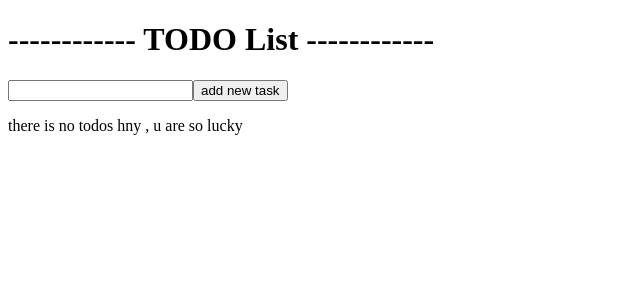
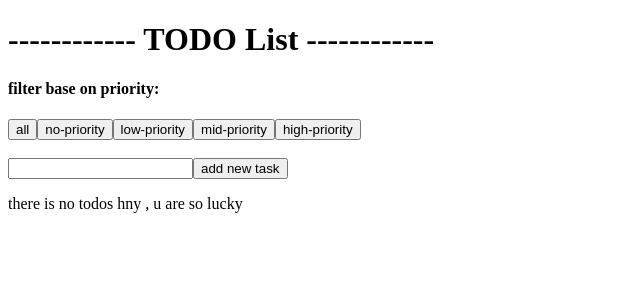
Before and after one commit to marzzy/my-redux-examples, a React (Create React App) app in the folder todo/: page / in a window 1280 px wide. Shown: the top 300 px of the page, without its empty margins (0-640 px from the left). Built offline with nearby package versions, Linux system fonts and the light colour scheme.

Commit message:
feat(visibilytyFilter): Add visibility filter and make it work

```diff
--- a/todo/src/App.js
+++ b/todo/src/App.js
@@ -1,6 +1,7 @@
 import React from 'react';
 import TodoList from './components/TodoList';
 import AddTodo from './components/AddTodo';
+import VisibilityFilter from './components/Filtertodos';
 
 function App() {
   return (
@@ -8,6 +9,7 @@ function App() {
       <h1>
         ------------ TODO List ------------
       </h1>
+      <VisibilityFilter />
       <AddTodo />
       <TodoList />
     </div>
--- /dev/null
+++ b/todo/src/components/Filtertodos.js
@@ -0,0 +1,32 @@
+import React from 'react';
+import { connect } from 'react-redux';
+import { SetVisibilityFilter } from '../redux/actions';
+
+class VisibilityFilter extends React.Component {
+  constructor(props){
+    super(props);
+    this.handleClick = this.handleClick.bind(this);
+  }
+  handleClick(event) {
+    this.props.SetVisibilityFilter(event.target.innerText);
+  }
+  render(){
+    return(
+      <div>
+        <h4>filter base on priority: </h4>
+        <button onClick={this.handleClick} >all</button>
+        <button onClick={this.handleClick} >no-priority</button>
+        <button onClick={this.handleClick} >low-priority</button>
+        <button onClick={this.handleClick} >mid-priority</button>
+        <button onClick={this.handleClick} >high-priority</button>
+        <br/>
+        <br/>
+      </div>
+    );
+  }
+}
+
+export default connect(
+  null,
+  { SetVisibilityFilter }
+)(VisibilityFilter);
--- a/todo/src/components/TodoList.js
+++ b/todo/src/components/TodoList.js
@@ -2,13 +2,21 @@ import React from 'react';
 import { connect } from 'react-redux';
 import TodoItem from './TodoItem';
 
-const TodoList = ({todos}) => (
+const TodoList = ({
+    todos,
+    visibilytyFilter
+  }) => (
   <div>
     {todos && todos.length > 0
       ? <ul>
-          { todos.map( (item,index) => {
-            return <TodoItem todoListNumber={index} todo={item} key={`ID_${item.key}`}/>
-            })
+          {
+            visibilytyFilter === 'all'
+            ? todos.map((item, index) => {
+                return <TodoItem todoListNumber={index} todo={item} key={`ID_${item.key}`}/>
+              })
+            : todos.filter(item => item.prtiority === visibilytyFilter).map((item, index) => {
+                return <TodoItem todoListNumber={index} todo={item} key={`ID_${item.key}`}/>
+              })
           }
         </ul>
       : <p>there is no todos hny , u are so lucky </p>
@@ -17,7 +25,10 @@ const TodoList = ({todos}) => (
 );
 
 const mapStateToProps = state => {
-  return { todos: state.todos }
+  return {
+    todos: state.todos,
+    visibilytyFilter: state.visibilytyFilter
+  }
 }
 
 export default connect (
--- a/todo/src/redux/actions.js
+++ b/todo/src/redux/actions.js
@@ -22,3 +22,10 @@ export const SetPriorityAction = (todoId,priorityLevel) => ({
     priorityLevel
   }
 });
+
+export const SetVisibilityFilter = (filter) => ({
+  type: 'SET_FILTER',
+  payload: {
+    filter
+  }
+});
--- a/todo/src/redux/reducers/index.js
+++ b/todo/src/redux/reducers/index.js
@@ -1,4 +1,5 @@
 import { combineReducers } from 'redux';
 import todos from './todos';
+import visibilytyFilter from './visibilytyFilter';
 
-export default combineReducers({todos});
+export default combineReducers({ todos, visibilytyFilter });
--- /dev/null
+++ b/todo/src/redux/reducers/visibilytyFilter.js
@@ -0,0 +1,10 @@
+export default function (state = 'all', action) {
+  switch (action.type) {
+    case 'SET_FILTER': {
+      return action.payload.filter;
+    }
+    default: {
+      return state;
+    }
+  }
+}
```
